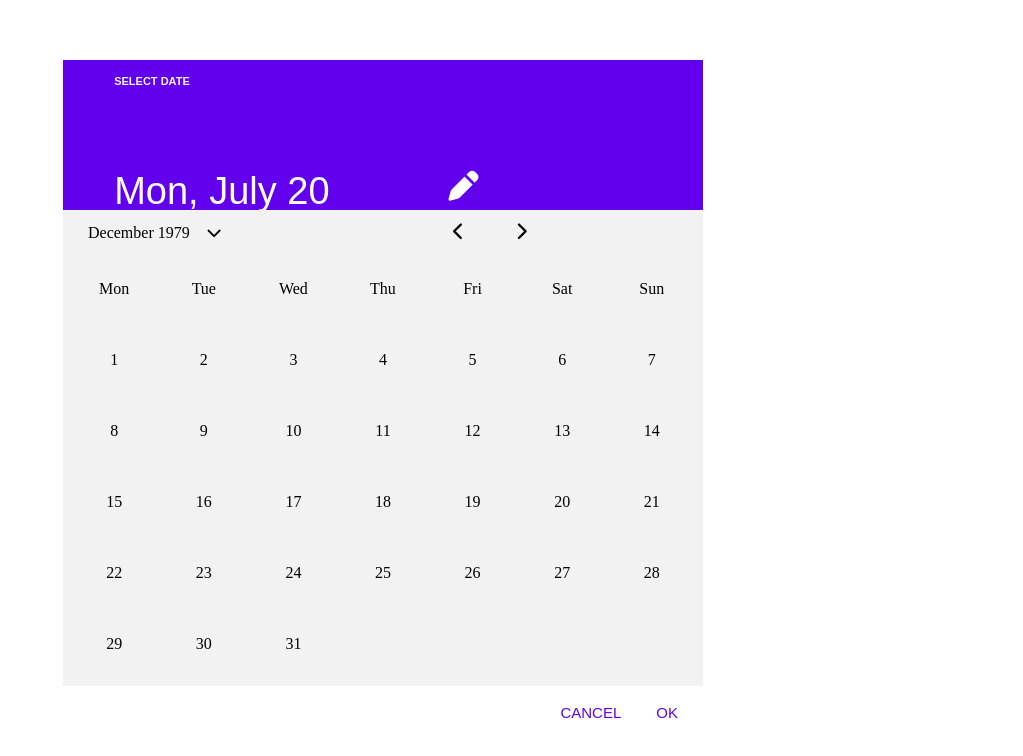
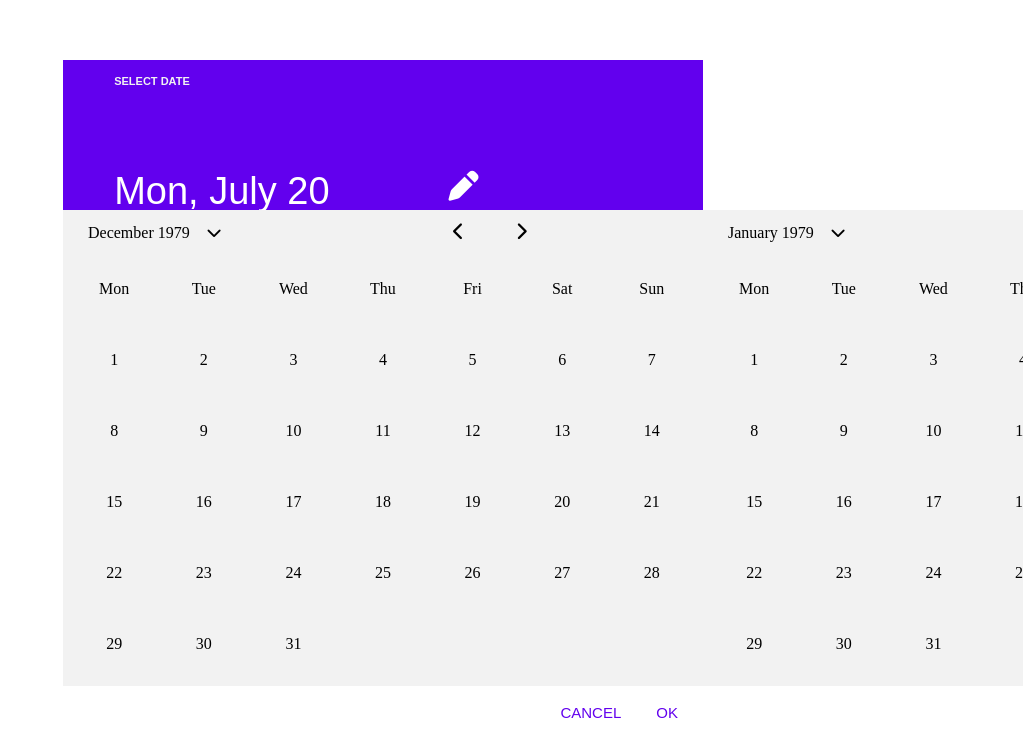
Before and after one commit to akshayrathigithub/React-DatePicker, a React app: page / in a window 1280 px wide. Shown: the top 756 px of the page, without its empty margins (257-1280 px from the left). Built offline with nearby package versions, Linux system fonts and the light colour scheme.

Commit message:
transition added

```diff
--- a/src/Components/Calendar/Calendar.js
+++ b/src/Components/Calendar/Calendar.js
@@ -1,6 +1,20 @@
-import React from "react"
+import React, { useRef } from "react"
 import "./Calendar.style.css"
 export default function Calendar() {
+  const BodyWrapper = useRef(null)
+  const Called = () => {
+    let slider = BodyWrapper.current
+    slider.style.transform = "translate3d(-20%, 0%, 0px)"
+    slider.addEventListener("transitionend", () => {
+      slider.appendChild(slider.firstElementChild)
+      slider.style.transition = "none"
+      slider.style.transform = "translate3d(0%, 0%, 0px)"
+      setTimeout(() => {
+        slider.style.transform = "transform 0.8s ease-in-out"
+        console.log(slider.style.transform)
+      })
+    })
+  }
   return (
     <div id="Calendar">
       <div className="ContentWrapper">
@@ -13,23 +27,249 @@ export default function Calendar() {
               <p>Mon, July 20</p>
             </div>
             <div id="Header_Footer_Edit">
-              <i class="fas fa-pen"></i>
+              <i className="fas fa-pen"></i>
             </div>
           </div>
         </div>
-        <div className="BodyWrapper">
         <div className="Body">
+          <div className="BodyWrapper" ref={BodyWrapper}>
+            <div className="BodyChild">
               <div className="Body_Header">
                 <div className="Body_Header_Date">
                   <p>December 1979</p>
                 </div>
-              <div className="Body_Header_DropDown"><i class="fas fa-chevron-down"></i>
+                <div className="Body_Header_DropDown">
+                  <i onClick={Called} className="fas fa-chevron-down"></i>
                 </div>
                 <div className="Body_Header_Left">
-                <i class="fas fa-chevron-left"></i>
+                  <i className="fas fa-chevron-left"></i>
                 </div>
                 <div className="Body_Header_Right">
-                <i class="fas fa-chevron-right"></i>
+                  <i className="fas fa-chevron-right"></i>
+                </div>
+              </div>
+              <div className="Body_Days">
+                <div>Mon</div>
+                <div>Tue</div>
+                <div>Wed</div>
+                <div>Thu</div>
+                <div>Fri</div>
+                <div>Sat</div>
+                <div>Sun</div>
+                <div>1</div>
+                <div>2</div>
+                <div>3</div>
+                <div>4</div>
+                <div>5</div>
+                <div>6</div>
+                <div>7</div>
+                <div>8</div>
+                <div>9</div>
+                <div>10</div>
+                <div>11</div>
+                <div>12</div>
+                <div>13</div>
+                <div>14</div>
+                <div>15</div>
+                <div>16</div>
+                <div>17</div>
+                <div>18</div>
+                <div>19</div>
+                <div>20</div>
+                <div>21</div>
+                <div>22</div>
+                <div>23</div>
+                <div>24</div>
+                <div>25</div>
+                <div>26</div>
+                <div>27</div>
+                <div>28</div>
+                <div>29</div>
+                <div>30</div>
+                <div>31</div>
+              </div>
+            </div>
+            <div className="BodyChild">
+              <div className="Body_Header">
+                <div className="Body_Header_Date">
+                  <p>January 1979</p>
+                </div>
+                <div className="Body_Header_DropDown">
+                  <i onClick={Called} className="fas fa-chevron-down"></i>
+                </div>
+                <div className="Body_Header_Left">
+                  <i className="fas fa-chevron-left"></i>
+                </div>
+                <div className="Body_Header_Right">
+                  <i className="fas fa-chevron-right"></i>
+                </div>
+              </div>
+              <div className="Body_Days">
+                <div>Mon</div>
+                <div>Tue</div>
+                <div>Wed</div>
+                <div>Thu</div>
+                <div>Fri</div>
+                <div>Sat</div>
+                <div>Sun</div>
+                <div>1</div>
+                <div>2</div>
+                <div>3</div>
+                <div>4</div>
+                <div>5</div>
+                <div>6</div>
+                <div>7</div>
+                <div>8</div>
+                <div>9</div>
+                <div>10</div>
+                <div>11</div>
+                <div>12</div>
+                <div>13</div>
+                <div>14</div>
+                <div>15</div>
+                <div>16</div>
+                <div>17</div>
+                <div>18</div>
+                <div>19</div>
+                <div>20</div>
+                <div>21</div>
+                <div>22</div>
+                <div>23</div>
+                <div>24</div>
+                <div>25</div>
+                <div>26</div>
+                <div>27</div>
+                <div>28</div>
+                <div>29</div>
+                <div>30</div>
+                <div>31</div>
+              </div>
+            </div>
+            <div className="BodyChild">
+              <div className="Body_Header">
+                <div className="Body_Header_Date">
+                  <p>Feb 1979</p>
+                </div>
+                <div className="Body_Header_DropDown">
+                  <i onClick={Called} className="fas fa-chevron-down"></i>
+                </div>
+                <div className="Body_Header_Left">
+                  <i className="fas fa-chevron-left"></i>
+                </div>
+                <div className="Body_Header_Right">
+                  <i className="fas fa-chevron-right"></i>
+                </div>
+              </div>
+              <div className="Body_Days">
+                <div>Mon</div>
+                <div>Tue</div>
+                <div>Wed</div>
+                <div>Thu</div>
+                <div>Fri</div>
+                <div>Sat</div>
+                <div>Sun</div>
+                <div>1</div>
+                <div>2</div>
+                <div>3</div>
+                <div>4</div>
+                <div>5</div>
+                <div>6</div>
+                <div>7</div>
+                <div>8</div>
+                <div>9</div>
+                <div>10</div>
+                <div>11</div>
+                <div>12</div>
+                <div>13</div>
+                <div>14</div>
+                <div>15</div>
+                <div>16</div>
+                <div>17</div>
+                <div>18</div>
+                <div>19</div>
+                <div>20</div>
+                <div>21</div>
+                <div>22</div>
+                <div>23</div>
+                <div>24</div>
+                <div>25</div>
+                <div>26</div>
+                <div>27</div>
+                <div>28</div>
+                <div>29</div>
+                <div>30</div>
+                <div>31</div>
+              </div>
+            </div>
+            <div className="BodyChild">
+              <div className="Body_Header">
+                <div className="Body_Header_Date">
+                  <p>Mar 1979</p>
+                </div>
+                <div className="Body_Header_DropDown">
+                  <i onClick={Called} className="fas fa-chevron-down"></i>
+                </div>
+                <div className="Body_Header_Left">
+                  <i className="fas fa-chevron-left"></i>
+                </div>
+                <div className="Body_Header_Right">
+                  <i className="fas fa-chevron-right"></i>
+                </div>
+              </div>
+              <div className="Body_Days">
+                <div>Mon</div>
+                <div>Tue</div>
+                <div>Wed</div>
+                <div>Thu</div>
+                <div>Fri</div>
+                <div>Sat</div>
+                <div>Sun</div>
+                <div>1</div>
+                <div>2</div>
+                <div>3</div>
+                <div>4</div>
+                <div>5</div>
+                <div>6</div>
+                <div>7</div>
+                <div>8</div>
+                <div>9</div>
+                <div>10</div>
+                <div>11</div>
+                <div>12</div>
+                <div>13</div>
+                <div>14</div>
+                <div>15</div>
+                <div>16</div>
+                <div>17</div>
+                <div>18</div>
+                <div>19</div>
+                <div>20</div>
+                <div>21</div>
+                <div>22</div>
+                <div>23</div>
+                <div>24</div>
+                <div>25</div>
+                <div>26</div>
+                <div>27</div>
+                <div>28</div>
+                <div>29</div>
+                <div>30</div>
+                <div>31</div>
+              </div>
+            </div>
+            <div className="BodyChild">
+              <div className="Body_Header">
+                <div className="Body_Header_Date">
+                  <p>June 1979</p>
+                </div>
+                <div className="Body_Header_DropDown">
+                  <i onClick={Called} className="fas fa-chevron-down"></i>
+                </div>
+                <div className="Body_Header_Left">
+                  <i className="fas fa-chevron-left"></i>
+                </div>
+                <div className="Body_Header_Right">
+                  <i className="fas fa-chevron-right"></i>
                 </div>
               </div>
               <div className="Body_Days">
@@ -74,6 +314,7 @@ export default function Calendar() {
               </div>
             </div>
           </div>
+        </div>
         <div className="Footer">
           <div className="Footer_CancelBtn">
             <p>CANCEL</p>
--- a/src/Components/Calendar/Calendar.style.css
+++ b/src/Components/Calendar/Calendar.style.css
@@ -4,6 +4,7 @@
   display: flex;
   justify-content: center;
   align-items: center;
+  overflow: hidden;
 }
 
 .ContentWrapper {
@@ -20,19 +21,26 @@
   background-color: #6200ee;
 }
 
-.BodyWrapper {
+.Body {
   width: 100%;
   height: 70%;
   position: relative;
 }
-.Body {
-  width: 100%;
+.BodyWrapper {
+  width: 500%;
   height: 100%;
   background-color: #f2f2f2;
   position: absolute;
   transform: translate3d(0%, 0%, 0px);
+  transition: transform 0.8s ease-in-out;
+  display: flex;
+  flex-direction: row;
 }
-
+.BodyChild{
+  width: 100%;
+  height: 100%;
+  position: relative;
+}
 .Body_Header {
   width: 100%;
   height: 8%;
```
Lines whose indentation alone changed are shown as unchanged.
